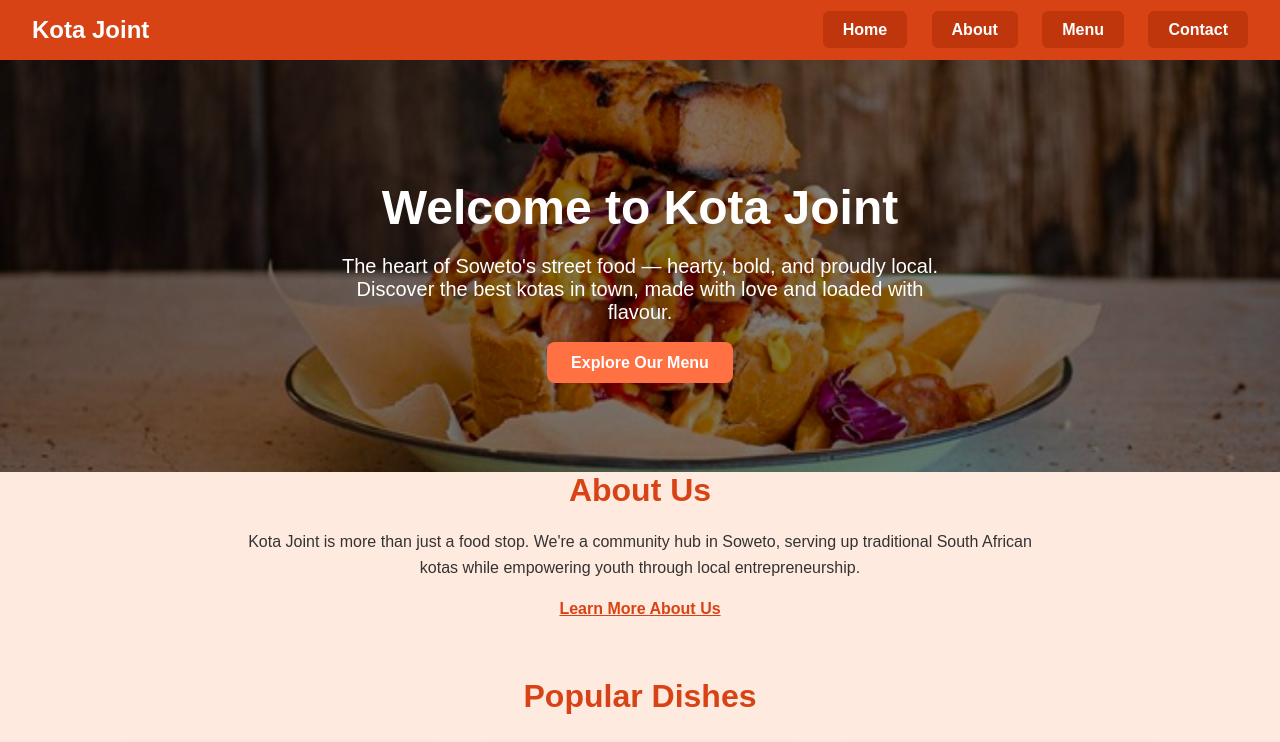
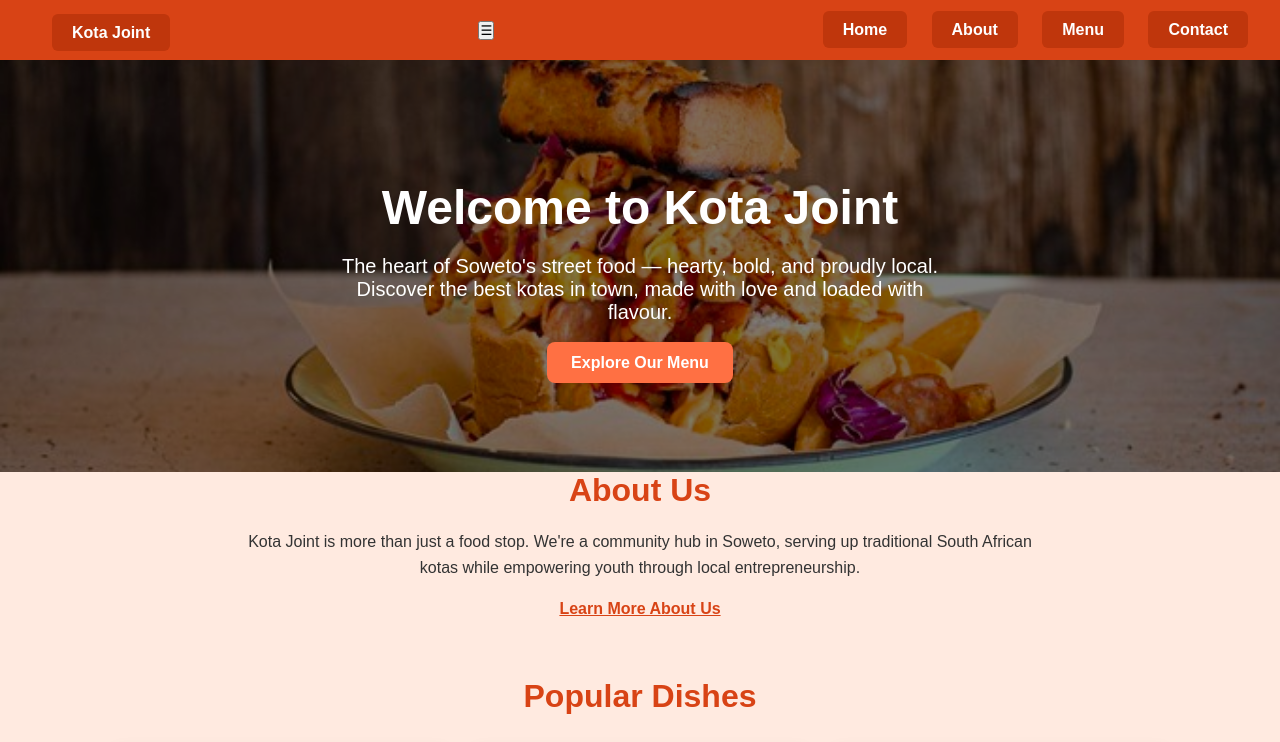
Before and after one commit to dakalo01/kota-joint-website, a plain HTML site: page index.html in a window 1280 px wide. Shown: the top 742 px of the page. Drawn offline with Linux system fonts and the light colour scheme.

Commit message:
index page update

```diff
--- a/index.html
+++ b/index.html
@@ -11,8 +11,11 @@
 
   <!-- Navbar -->
   <nav class="home-navbar">
-    <div class="logo">Kota Joint</div>
-    <div>
+    <div class="logo">
+      <a href="index.html">Kota Joint</a>
+    </div>
+    <button class="nav-toggle" id="navToggle" aria-label="Toggle navigation">&#9776;</button>
+    <div class="nav-links" id="navLinks">
       <a href="index.html">Home</a>
       <a href="aboutus.html">About</a>
       <a href="menu.html">Menu</a>
@@ -100,5 +103,6 @@
     <p>&copy; 2025 Kota Joint. All rights reserved. | Soweto, South Africa</p>
   </footer>
 
+  <script src="script.js"></script>
 </body>
 </html>
```
